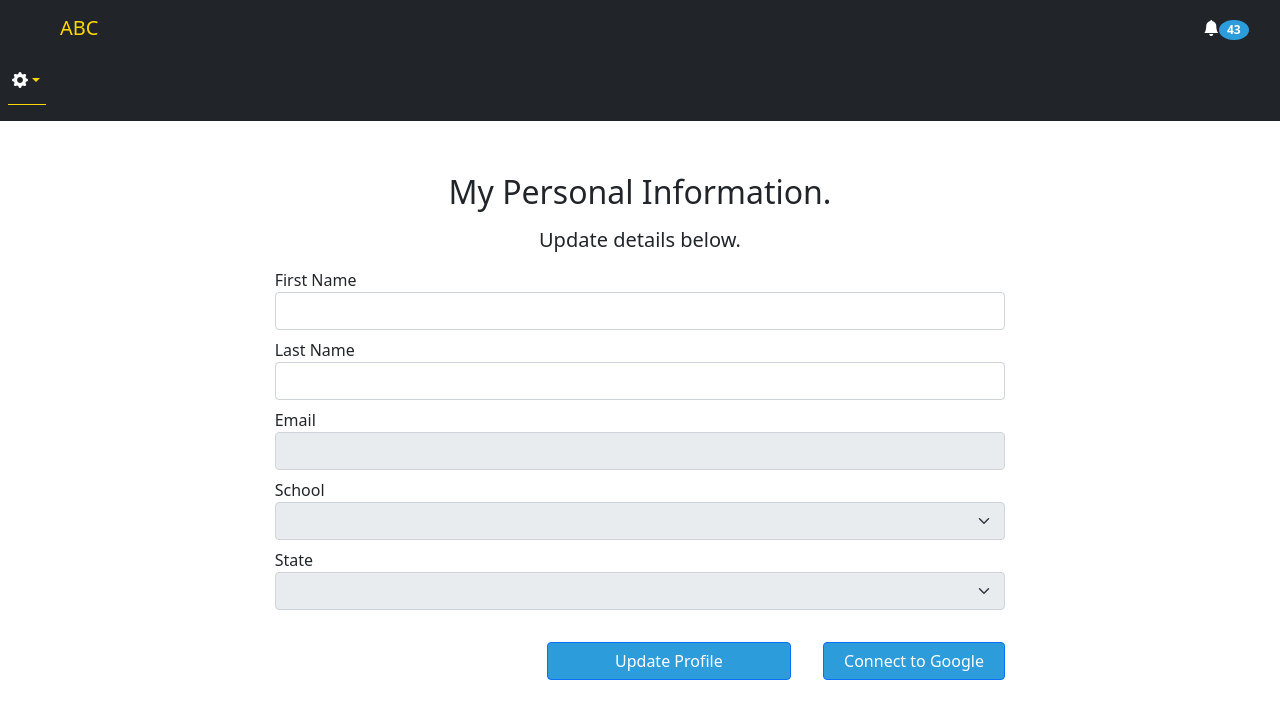
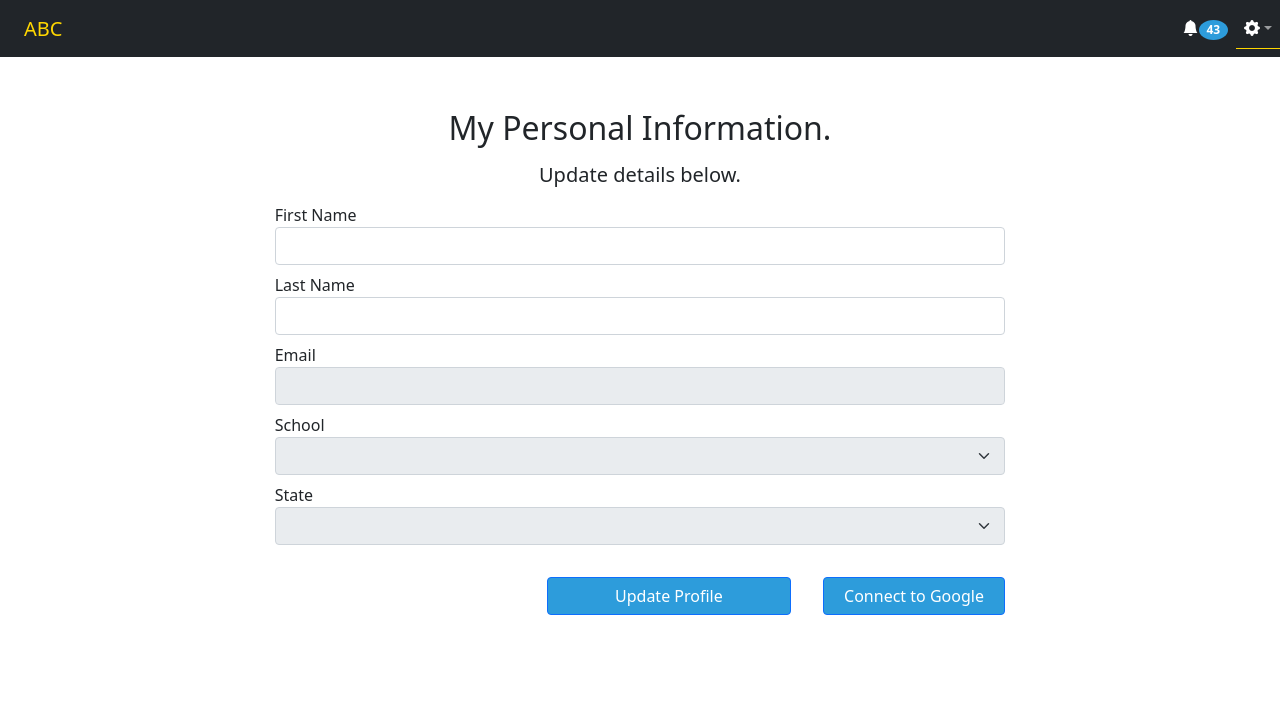
Before and after one commit to santoshmanaguli/Project-2, a Vue app in the folder project2/: page / in a window 1280 px wide. Shown: the top 718 px of the page. Built offline with nearby package versions, Linux system fonts and the light colour scheme.

Commit message:
added navbar collapse

```diff
--- a/project2/src/components/ProfilePage.vue
+++ b/project2/src/components/ProfilePage.vue
@@ -1,10 +1,11 @@
 <template>
-<nav class="navbar navbar-expand-sm|md|lg|-xl bg-dark">
-    <div class="container" style="margin-left:3rem;">
-        <a class="navbar-brand" href="#">ABC</a>
-    </div>
-    <div id="noti">
-        <ul class="navbar-nav">
+<nav class="navbar navbar-expand-sm navbar-dark bg-dark">
+    <a class="navbar-brand ms-4" href="#">ABC</a>
+    <button class="navbar-toggler" type="button" data-bs-toggle="collapse" data-bs-target="#navbarSupportedContent" aria-controls="navbarSupportedContent" aria-expanded="false" aria-label="Toggle navigation">
+        <span class="navbar-toggler-icon"></span>
+    </button>
+    <div class="collapse navbar-collapse" id="navbarSupportedContent">
+        <ul class="navbar-nav ms-auto">
             <li class="nav-item">
                 <a class="nav-link" href="#">
                     <i class="bi bi-bell-fill" style="color:white; font-style:normal">
@@ -12,12 +13,8 @@
                     </i>
                 </a>
             </li>
-        </ul>
-    </div>
-    <div class="m-2 p-1 border-bottom" id="set">
-        <ul class="navbar-nav ms-auto">
             <li class="nav-item dropdown">
-                <a class="nav-link dropdown-toggle" id="navbarDropdown" role="button" href="#">
+                <a class="nav-link dropdown-toggle border-bottom" id="navbarDropdown" role="button" href="#">
                     <i class="bi bi-gear-fill" style="color:white"></i>
                 </a>
             </li>
@@ -71,46 +68,35 @@ export default {
 </script>
 
 <style>
-#noti{
-    width:6%
-}
-#set{
-    display:inline;
-    width:3%
-}
 .border-bottom {
     border-bottom: 1px solid gold !important;
 }
 
-.navbar-brand {
-    color: gold;
-}
-
-.nav-link {
+.navbar-dark .navbar-brand {
     color: gold;
 }
 
 @media screen and (max-width: 1000px) {
-    .container{
+    .container {
         width: 50%;
     }
+
     #conn {
         width: 40%;
     }
 }
 
 @media screen and (max-width: 700px) {
-    .col-7{
+    .col-7 {
         width: 78%;
     }
-    #upd {
+
+    #upd,
+    #conn {
         width: 100%;
     }
 
-    #conn {
-        width: 100%;
-    }
-    #personal{
+    #personal {
         font-size: 167%;
     }
 }
```
